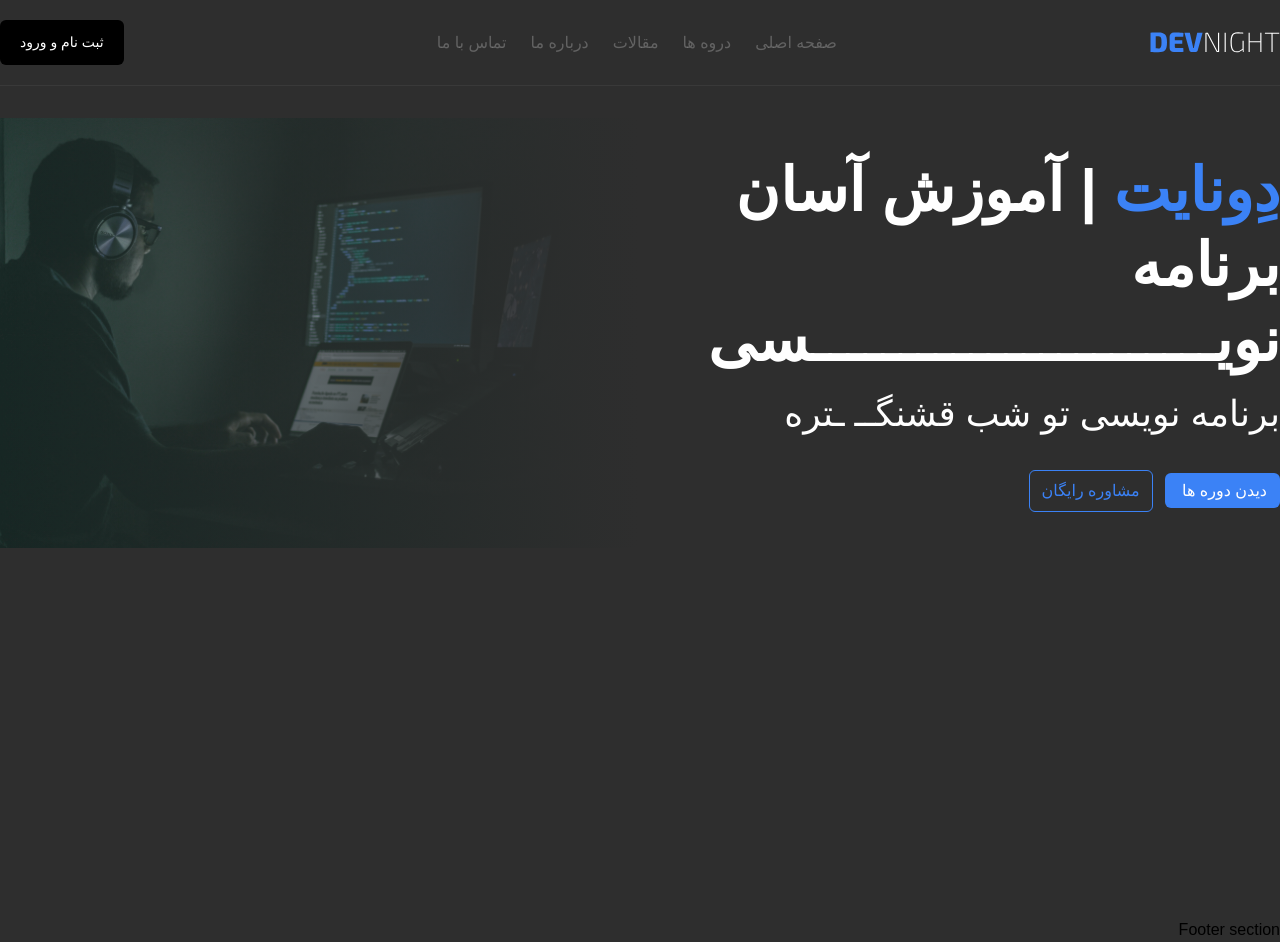
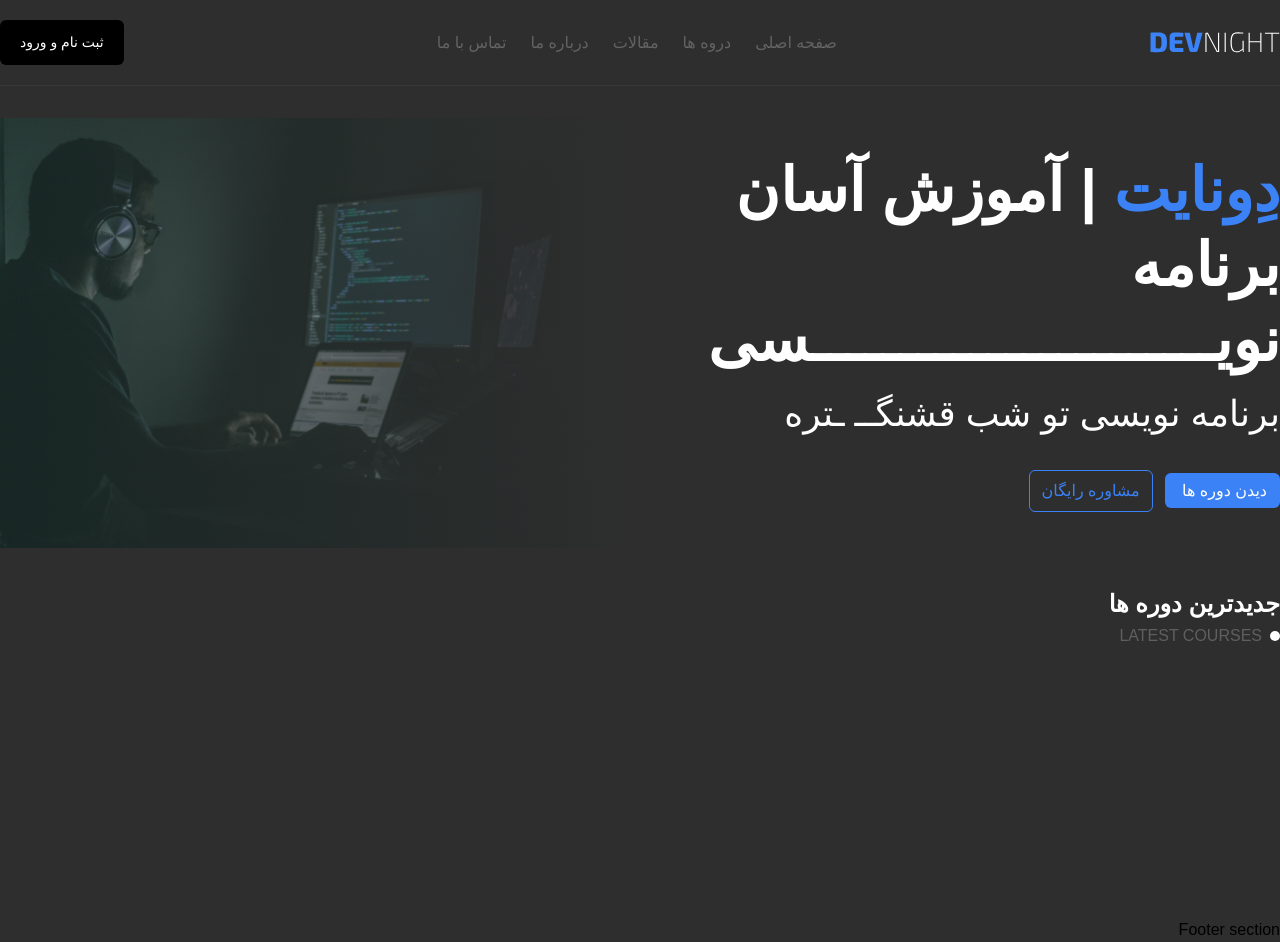
Before and after one commit to devnight8/front-devnight, a Next.js app: page / in a window 1280 px wide. Built offline with nearby package versions, Linux system fonts and the light colour scheme; a web font is replaced by a local one.

Commit message:
title-sections is added

```diff
--- a/src/components/layout/Header.jsx
+++ b/src/components/layout/Header.jsx
@@ -22,7 +22,7 @@ router.push("/auth/signup");
 
 
   return (
-    <header className="flex items-center mx-2 md:mx-0 justify-between py-5 border-b border-b-white/5">
+    <header className="flex items-center mx-2 md:mx-0 justify-between py-5 border-b border-b-white/5 ">
         <div className="md:hidden">
           <HiOutlineBars3BottomRight className="text-white text-2xl"/>
         </div>
--- /dev/null
+++ b/src/components/module/TitleSections.jsx
@@ -0,0 +1,15 @@
+import React from 'react'
+
+function TitleSections({title,titleEn}) {
+  return (
+    <div className='flex items-start flex-col justify-start mt-10'>
+        <h4 className='text-white text-2xl font-bold'>{title}</h4>
+        <div className='flex mt-1 items-center justify-start'>
+        <span className='w-[10px] h-[10px] rounded-full bg-white'></span>
+        <span className='uppercase mr-2 text-1xl text-[#5F5F5F]'>{titleEn}</span>
+        </div>
+    </div>
+  )
+}
+
+export default TitleSections
--- a/src/components/template/HomePage.js
+++ b/src/components/template/HomePage.js
@@ -1,10 +1,12 @@
 import React from "react";
 import Intro from "../module/Intro";
+import TitleSections from "../module/TitleSections";
 
 function HomePage() {
   return (
     <>
       <Intro />
+      <TitleSections title="جدیدترین دوره ها" titleEn="Latest courses" />
     </>
   );
 }
```
